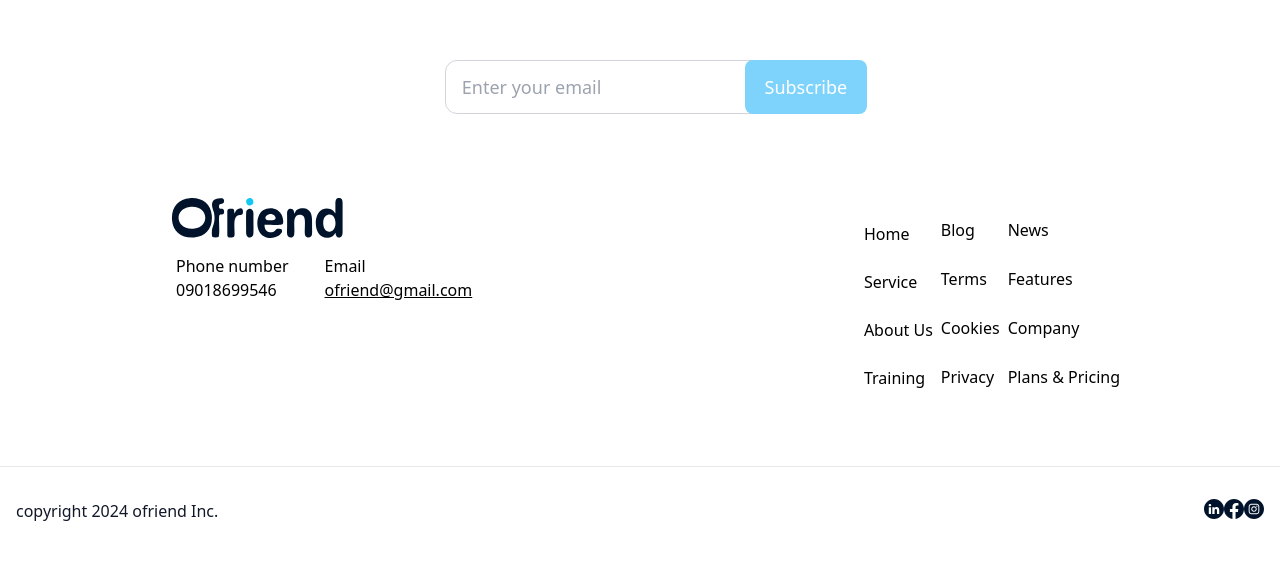
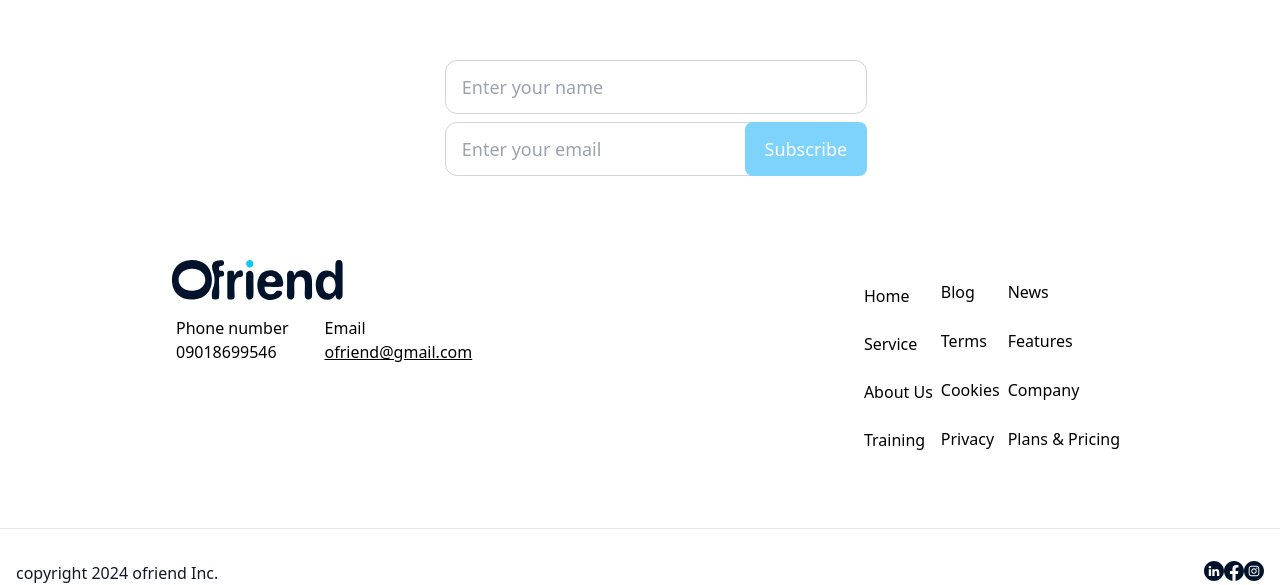
Before and after one commit to devhenode/ofirend-waitlist, a Vue app in the folder client/: page / in a window 1280 px wide. Shown: the part 1636-2221 px from the top of the page. Before the commit the page ends 2159 px from the top, so only its background shows below. Built offline with nearby package versions, Linux system fonts and the light colour scheme.

Commit message:
login auth

```diff
--- a/client/package.json
+++ b/client/package.json
@@ -11,6 +11,7 @@
   "dependencies": {
     "@headlessui/vue": "^1.7.22",
     "@heroicons/vue": "^2.1.5",
+    "axios": "^1.7.7",
     "vue": "^3.4.29",
     "vue-router": "^4.3.3"
   },
--- /dev/null
+++ b/client/src/axios.js
@@ -0,0 +1,13 @@
+import axios from 'axios';
+
+// Create an Axios instance with global settings
+const axiosInstance = axios.create({
+  baseURL: 'https://your-backend-api.com', // Your backend's base URL
+  timeout: 5000, // Timeout for requests (optional)
+  headers: {
+    'Content-Type': 'application/json',
+    // You can add other custom headers like authentication tokens
+  },
+});
+
+export default axiosInstance;
--- a/client/src/components/FooterPage.vue
+++ b/client/src/components/FooterPage.vue
@@ -1,20 +1,35 @@
 <template>
+  <!-- Input Box section to collect data -->
   <section class="mx-4 w-[90%] md:mx-20 rounded-3xl bg-white dark:bg-blue-950">
     <div class="py-4 md:max-w-full md:py-8 md:px-2">
       <div class=" md:mx-10">
         <h2 class="mb-2 text-sm text-center whitespace-nowrap italic font-bold text-white md:text-5xl ">Subscribe to get notified on new updates</h2>
         <p class="mb-8 font-light whitespace-nowrap md:text-2xl md:mb-12 text-center text-[9px] text-white">Stay in touch, so we can reach out to you with our latest <br> news and exclusive offers.</p>
-        <form action="#">
+
+        <form @submit.prevent="submitForm">
           <div class="items-center mb-3 space-y-2 max-w-screen-sm flex sm:space-y-0">
             <div class="relative w-5/6 md:w-[40%] mx-auto">
+
+              <div>
+                <label for="name" class="hidden mb-2 text-sm font-medium">Name</label>
+                <input
+                  class="p-2 mb-2 md:p-3 text-sm md:pl-4 md:text-lg w-full text-black rounded-xl border border-gray-300 focus:ring-primary-500 focus:border-primary-500 bg-white dark:focus:ring-primary-500 dark:focus:border-primary-500"
+                  type="text"
+                  placeholder="Enter your name"
+                  v-model="name"
+                  id="name"
+                  required
+                >
+              </div>
               <label for="email" class="hidden mb-2 text-sm font-medium">Email address</label>
                 <div class="relative flex items-center">
                   <input
                     class="block p-2 md:p-3 text-sm md:pl-4 md:text-lg w-full text-black rounded-xl border border-gray-300 focus:ring-primary-500 focus:border-primary-500 bg-white dark:focus:ring-primary-500 dark:focus:border-primary-500"
                     placeholder="Enter your email"
+                    v-modal="email"
                     type="email"
                     id="email"
-                  required=""
+                    required
                   >
                   <button
                     type="submit"
@@ -22,6 +37,8 @@
                   >
                     Subscribe
                   </button>
+
+                  <p v-if="responseMessage">{{ responseMessage }}</p>
                 </div>
             </div>
           </div>
@@ -104,6 +121,27 @@
 
 <script setup>
 import logoIcon from '@/assets/logo-icon.png'
+import { ref } from 'vue'
+import axiosInstance from '@/axios';
+
+const name = ref('');
+const email = ref('');
+const responseMessage = ref('');
+
+const submitForm = async () => {
+  try {
+    const response = await axiosInstance.post('/submit', {
+      name: name.value,
+      email: email.value,
+    });
+
+    // Handle succesful response
+    responseMessage.value = `Success: ${respone.data.message}`;
+  } catch (error) {
+    // Handle error Message
+    responseMessage.value = `Error: ${error.message}`
+  }
+}
 
 const footerOne = [
   {name: 'Home', href: '#'},
```
Also changed, not shown: 1 other file (tests, documents, lock files or other folders). Lines whose indentation alone changed are shown as unchanged.
